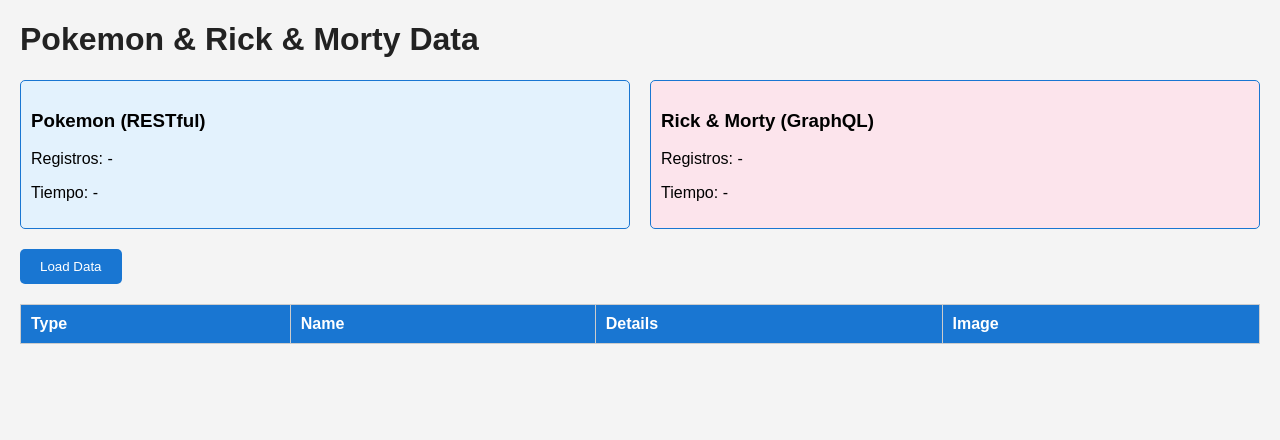
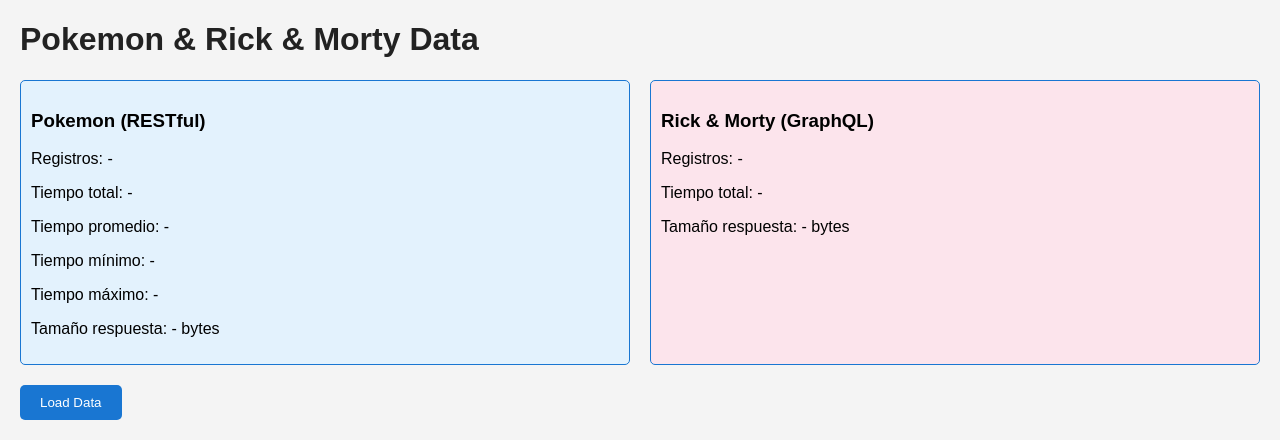
Before and after one commit to leninnx/Benchmark, a Flask app: page / in a window 1280 px wide. Shown: the top 440 px of the page. Run offline with Flask 3, Linux system fonts and the light colour scheme; lists and menus that the app fills with data are empty.

Commit message:
Update index.html

```diff
--- a/templates/index.html
+++ b/templates/index.html
@@ -26,16 +26,21 @@
         <div class="info-box pokemon-box">
             <h3>Pokemon (RESTful)</h3>
             <p id="poke-records">Registros: -</p>
-            <p id="poke-time">Tiempo: -</p>
+            <p id="poke-time-total">Tiempo total: -</p>
+            <p id="poke-time-avg">Tiempo promedio: -</p>
+            <p id="poke-time-min">Tiempo mínimo: -</p>
+            <p id="poke-time-max">Tiempo máximo: -</p>
+            <p id="poke-size">Tamaño respuesta: - bytes</p>
         </div>
         <div class="info-box rm-box">
             <h3>Rick & Morty (GraphQL)</h3>
             <p id="rm-records">Registros: -</p>
-            <p id="rm-time">Tiempo: -</p>
+            <p id="rm-time-total">Tiempo total: -</p>
+            <p id="rm-size">Tamaño respuesta: - bytes</p>
         </div>
     </div>
 
-    <!-- Tabla de datos -->
+    <!-- Botón y tabla de datos -->
     <button onClick="loadData()">Load Data</button>
     <table id="data-table">
         <thead>
@@ -64,11 +69,16 @@
                 info.forEach(item => {
                     if(item.type === "Pokemon") {
                         document.getElementById('poke-records').textContent = `Registros: ${item.records}`;
-                        document.getElementById('poke-time').textContent = `Tiempo: ${item.time}`;
+                        document.getElementById('poke-time-total').textContent = `Tiempo total: ${item.time_total}`;
+                        document.getElementById('poke-time-avg').textContent = `Tiempo promedio: ${item.time_avg}`;
+                        document.getElementById('poke-time-min').textContent = `Tiempo mínimo: ${item.time_min}`;
+                        document.getElementById('poke-time-max').textContent = `Tiempo máximo: ${item.time_max}`;
+                        document.getElementById('poke-size').textContent = `Tamaño respuesta: ${item.size_bytes} bytes`;
                     }
                     if(item.type === "Rick & Morty") {
                         document.getElementById('rm-records').textContent = `Registros: ${item.records}`;
-                        document.getElementById('rm-time').textContent = `Tiempo: ${item.time}`;
+                        document.getElementById('rm-time-total').textContent = `Tiempo total: ${item.time_total}`;
+                        document.getElementById('rm-size').textContent = `Tamaño respuesta: ${item.size_bytes} bytes`;
                     }
                 });
 
```
